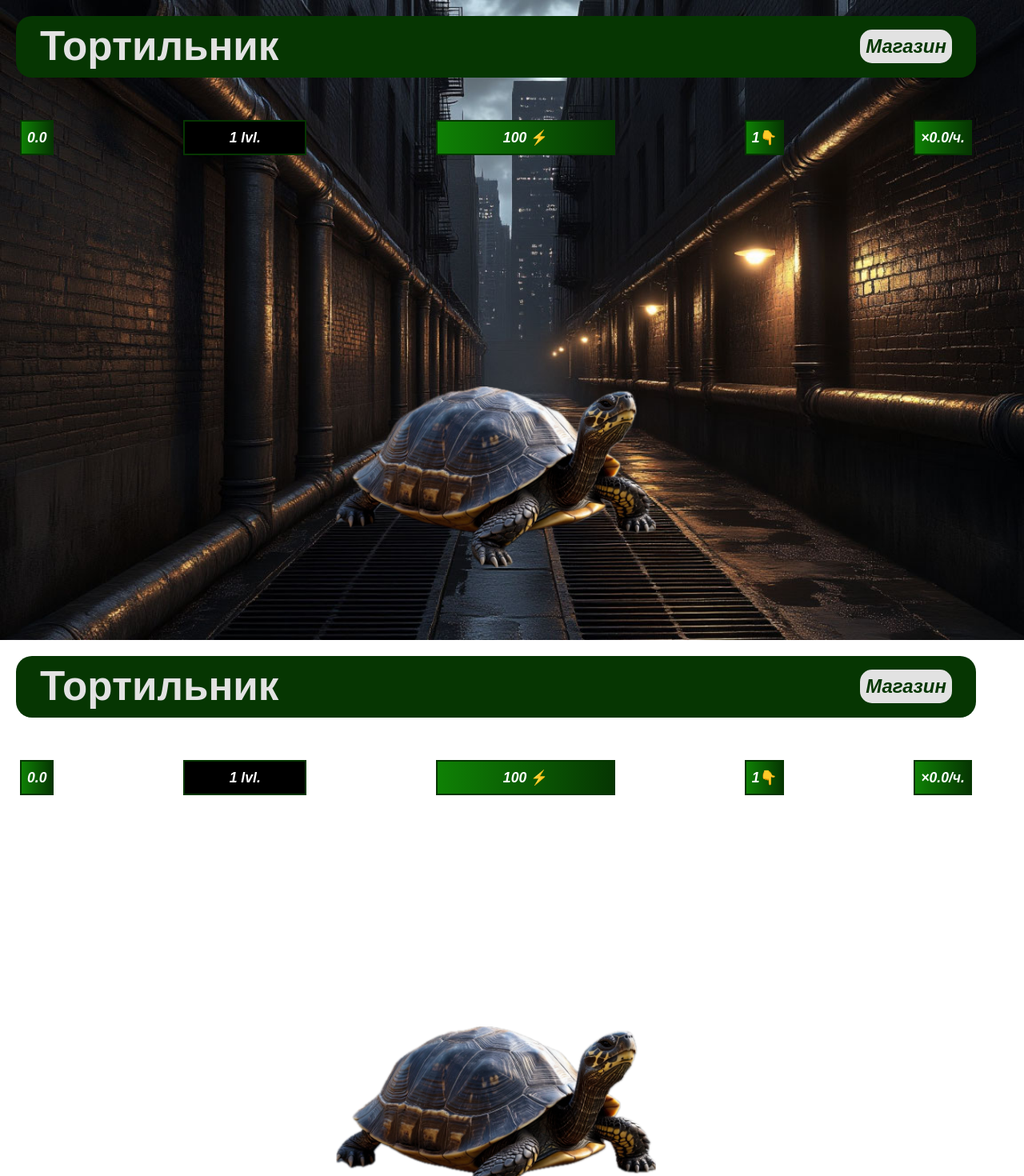
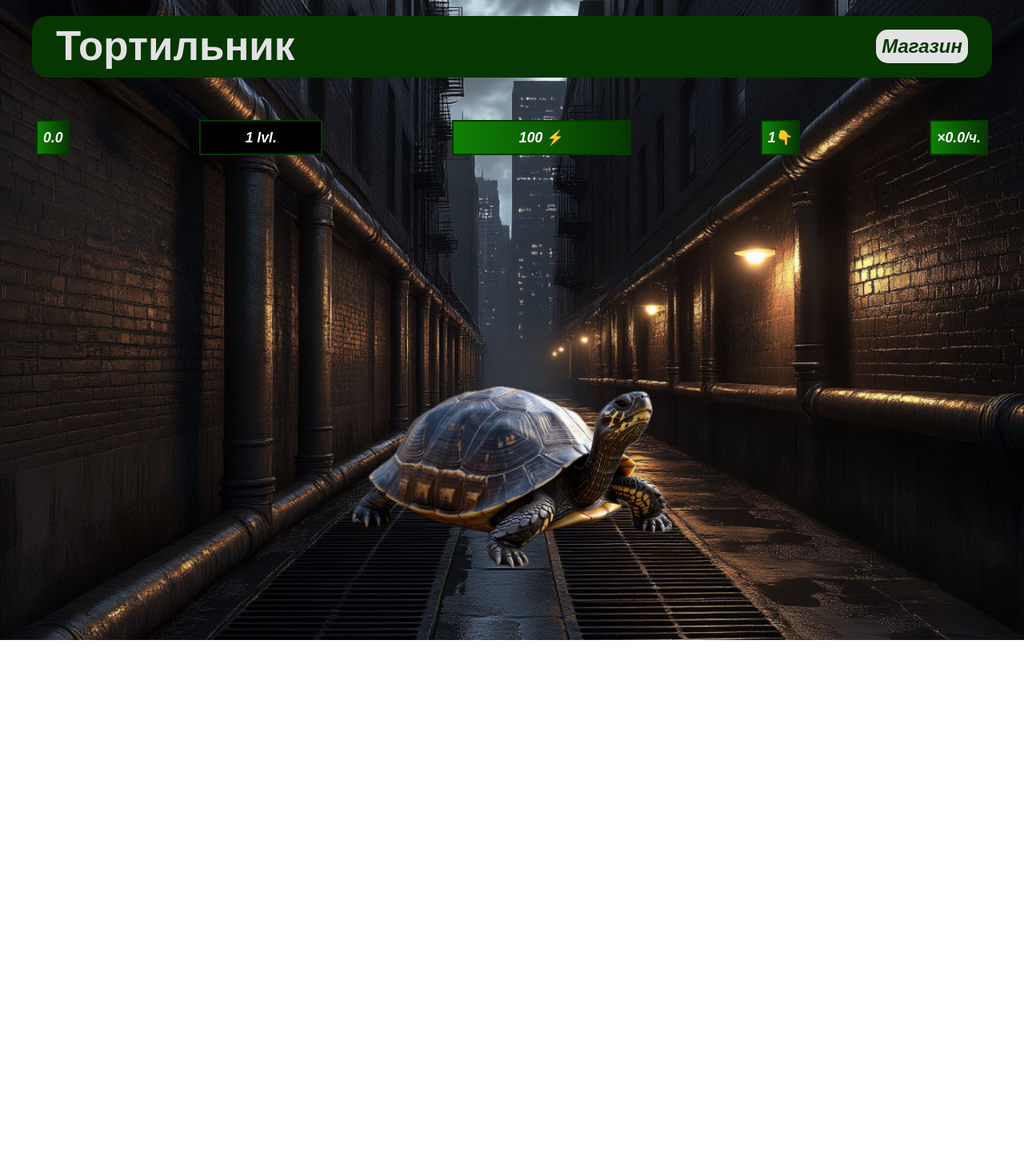
Before and after one commit to ArtKonX/turtle-clicker-vue, a Vue app: page / in a window 1280 px wide. Shown: the top 1470 px of the page at 80% size. After the commit the page ends 800 px from the top, so only its background shows below. Built offline with nearby package versions, Linux system fonts and the light colour scheme.

Commit message:
Fix styles errors

```diff
--- a/src/App.vue
+++ b/src/App.vue
@@ -1,8 +1,3 @@
 <template>
   <router-view />
-  <TurtleClickerPage />
 </template>
-
-<script setup>
-import TurtleClickerPage from './pages-components/TurtleClickerPage.vue';
-</script>
--- a/src/components/TurtleClicker/TurtleClicker.vue
+++ b/src/components/TurtleClicker/TurtleClicker.vue
@@ -14,7 +14,7 @@
         <div class="turtle-container">
             <div class="turtle"
                 :class="{ 'shake': isShaking, 'active': store.energy > 0 && store.energy > store.bonusMultiplier }"
-                @touchstart="handleTouchStart" @click="handleClick">
+                @touchstart="handleTouchStart">
                 <img :src="dataSkins[store.selectedSkinIndx].src" alt="Черепаха" />
             </div>
         </div>
@@ -337,6 +337,7 @@ function selectIndxMenu(indx) {
 
 function handleClick(event) {
     if (store.energy > 0 && store.energy >= store.bonusMultiplier) {
+
         store.click();
 
         isShaking.value = true;
@@ -687,7 +688,6 @@ function handleClick(event) {
     justify-content: center;
     display: flex;
     align-items: center;
-    // margin-top: 25%;
     bottom: -25%;
 
     @media screen and (max-width: 720px) {
--- a/src/store/gameStore.ts
+++ b/src/store/gameStore.ts
@@ -151,11 +151,13 @@ export const useGameStore = defineStore('game', {
                 this.saveToStorage();
             }
         },
+
         saveScore(score: number) {
             this.score = score;
             this.allScore = score;
             this.saveToStorage();
         },
+
         saveLastDate() {
             if (this.incomeAll > 0) {
                 this.lastSaveTime = new Date()
--- a/src/style.css
+++ b/src/style.css
@@ -11,6 +11,13 @@
   text-rendering: optimizeLegibility;
   -webkit-font-smoothing: antialiased;
   -moz-osx-font-smoothing: grayscale;
+}
+
+#app {
+  max-width: 100% !important;
+  width: 100%;
+  display: flex;
+  justify-content: center;
 }
 
 a {
```
Also changed, not shown: 1 other file (tests, documents, lock files or other folders).
